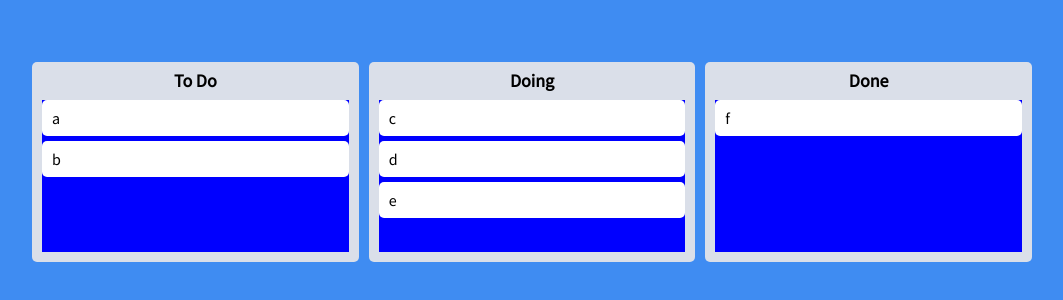
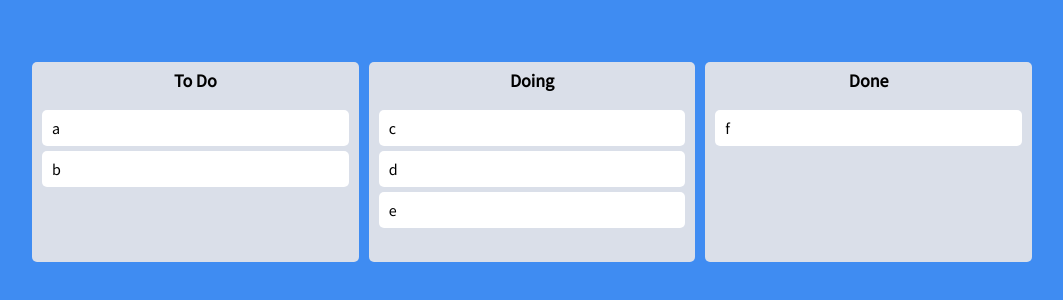
Before and after one commit to sangminlee98/Kanban-Board, a React (Create React App) app: page / in a window 1280 px wide. Shown: the part 238-538 px from the top of the page, without its empty margins (108-1171 px from the left). Built offline with nearby package versions, Linux system fonts and the light colour scheme.

Commit message:
edit drag&drop color style

```diff
--- a/src/Components/Board.tsx
+++ b/src/Components/Board.tsx
@@ -6,7 +6,7 @@ import DraggableCard from './DraggableCard';
 const Wrapper = styled.div`
   display: flex;
   flex-direction: column;
-  padding: 10px 10px;
+  padding: 10px 0px;
   background-color: ${props => props.theme.boardColor};
   border-radius: 5px;
   min-height: 200px;
@@ -24,7 +24,8 @@ interface IAreaProps {
 }
 
 const Area = styled.div<IAreaProps>`
-  background-color: ${props => props.isDraggingOver ? 'pink' : props.draggingFromThisWith ? 'red' : 'blue'};
+  padding: 10px 10px;
+  background-color: ${props => props.isDraggingOver ? '#dfe6e9' : props.draggingFromThisWith ? '#b2bec3' : 'transparent'};
   flex-grow: 1;
   transition: background-color .3s ease-in-out;
 `;
--- a/src/Components/DraggableCard.tsx
+++ b/src/Components/DraggableCard.tsx
@@ -3,11 +3,12 @@ import { Draggable } from 'react-beautiful-dnd';
 import styled from 'styled-components';
 
 const Card = styled.div<{isDragging: boolean}>`
-  background-color: ${props => props.theme.cardColor};
+  background-color: ${props => props.isDragging ? '#74b9ff' : props.theme.cardColor};
+  opacity: ${props => props.isDragging ? '0.8' : 'none'};
+  box-shadow: ${props => props.isDragging ? '0px 2px 5px rgba(0,0,0,0.5)' : 'none'};
   border-radius: 5px;
   padding: 10px 10px;
   margin-bottom: 5px;
-  opacity: ${props => props.isDragging ? '0.8' : 'none'};
 `;
 
 interface IDraggableCardProps {
```
